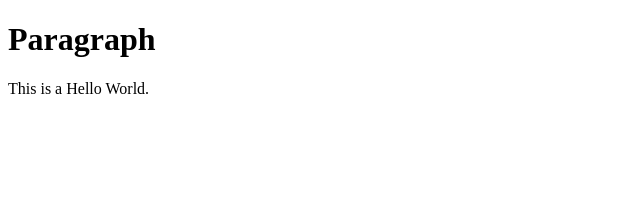
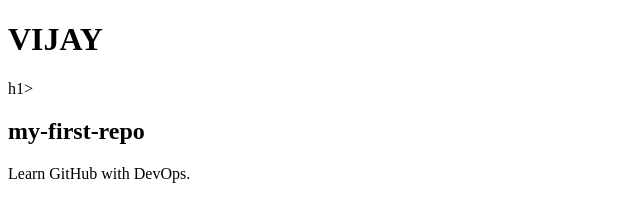
Before and after one commit to Vijaysai-05/Vijay, a plain HTML site: page index.html in a window 1280 px wide. Shown: the whole page, without its empty margins (0-640 px from the left). Drawn offline with Linux system fonts and the light colour scheme.

Commit message:
Update index.html

```diff
--- a/index.html
+++ b/index.html
@@ -6,8 +6,10 @@ Paragraph Tag
 </title>
 </head>
 <body>
-<h1>Paragraph</h2>
-<p>This is a Hello World.</p>
+<h1>VIJAY</h1>h1>
+<h2>my-first-repo</h2>
+<p>Learn GitHub with DevOps.</p>
 <br>
 </body>
+
 </html>
```
